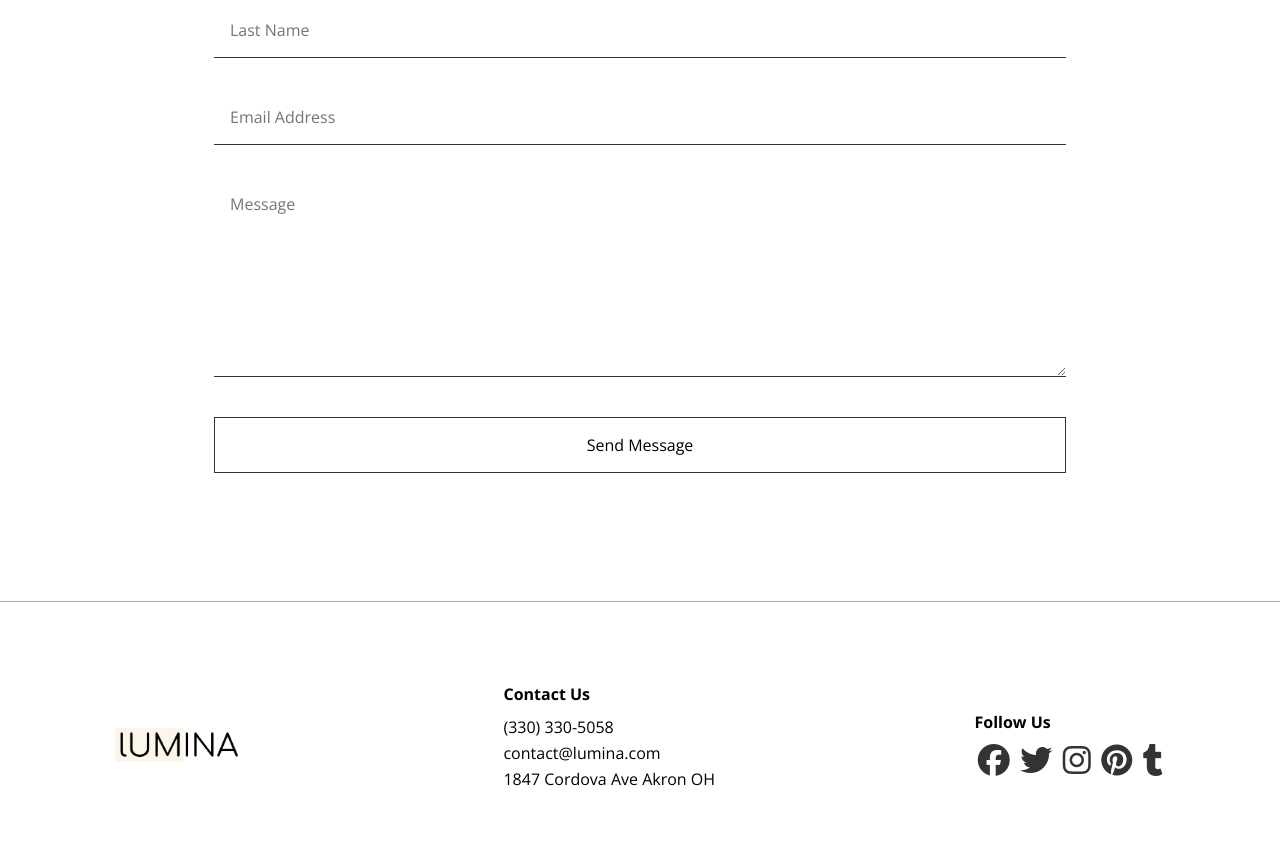
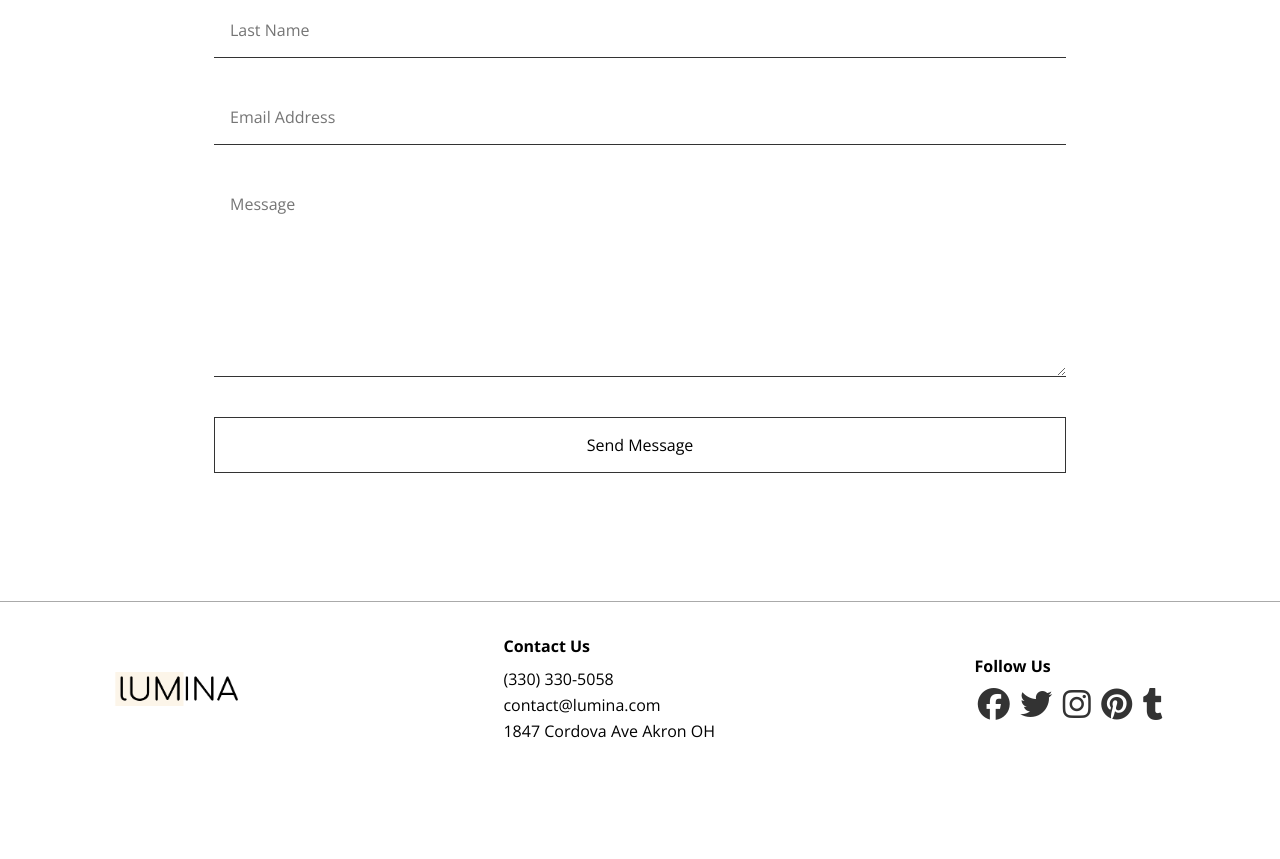
Before and after one commit to thekingsalyer/Lumina, a plain HTML site: page contact.html in a window 1280 px wide. Shown: the part 860-1719 px from the top of the page. After the commit the page ends 1636 px from the top, so only its background shows below. Drawn offline with nearby package versions, Linux system fonts and the light colour scheme.

Commit message:
error correction

```diff
--- a/contact.html
+++ b/contact.html
@@ -93,7 +93,7 @@
     <footer class="footer">
       <div class="container footer-flex">
         <img src="images/logo.png" alt="logo" />
-        <div class="contact">
+        <div>
           <h4>Contact Us</h4>
           <ul>
             <li>(330) 330-5058</li>
```
